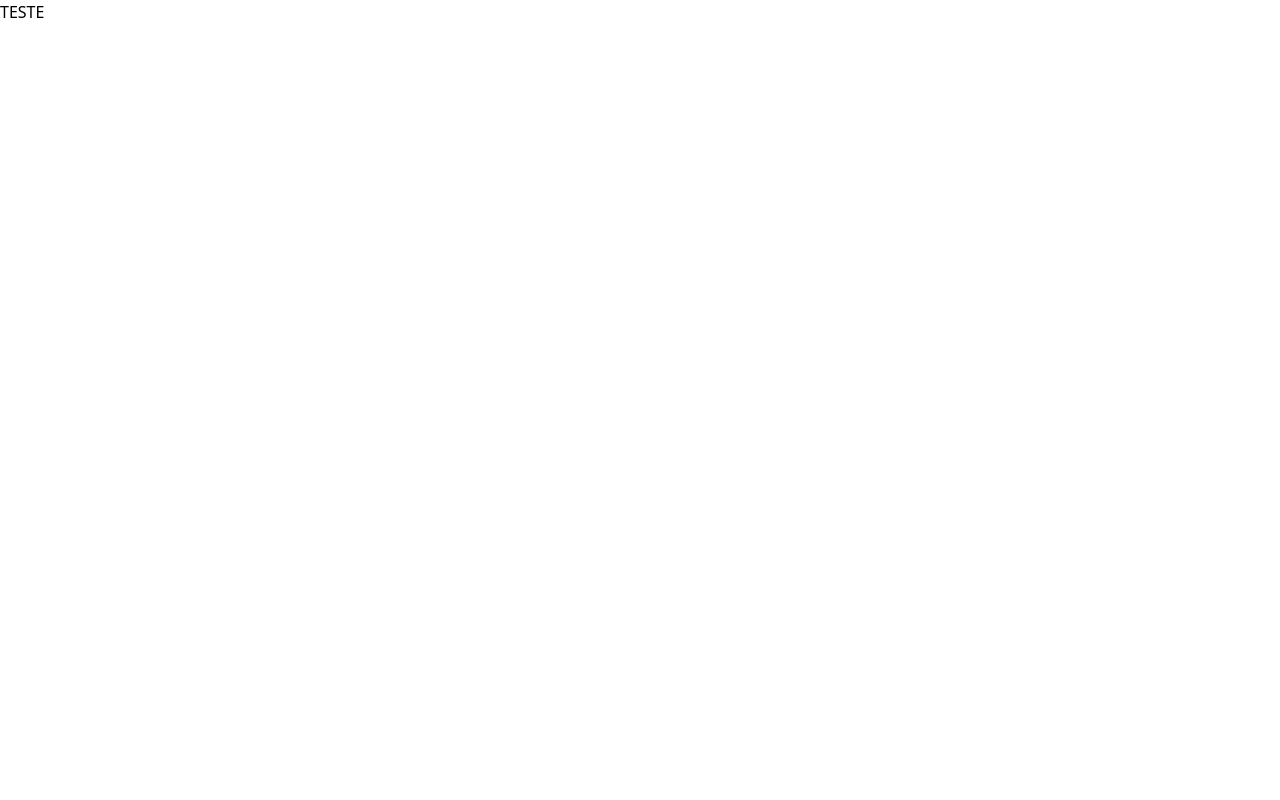
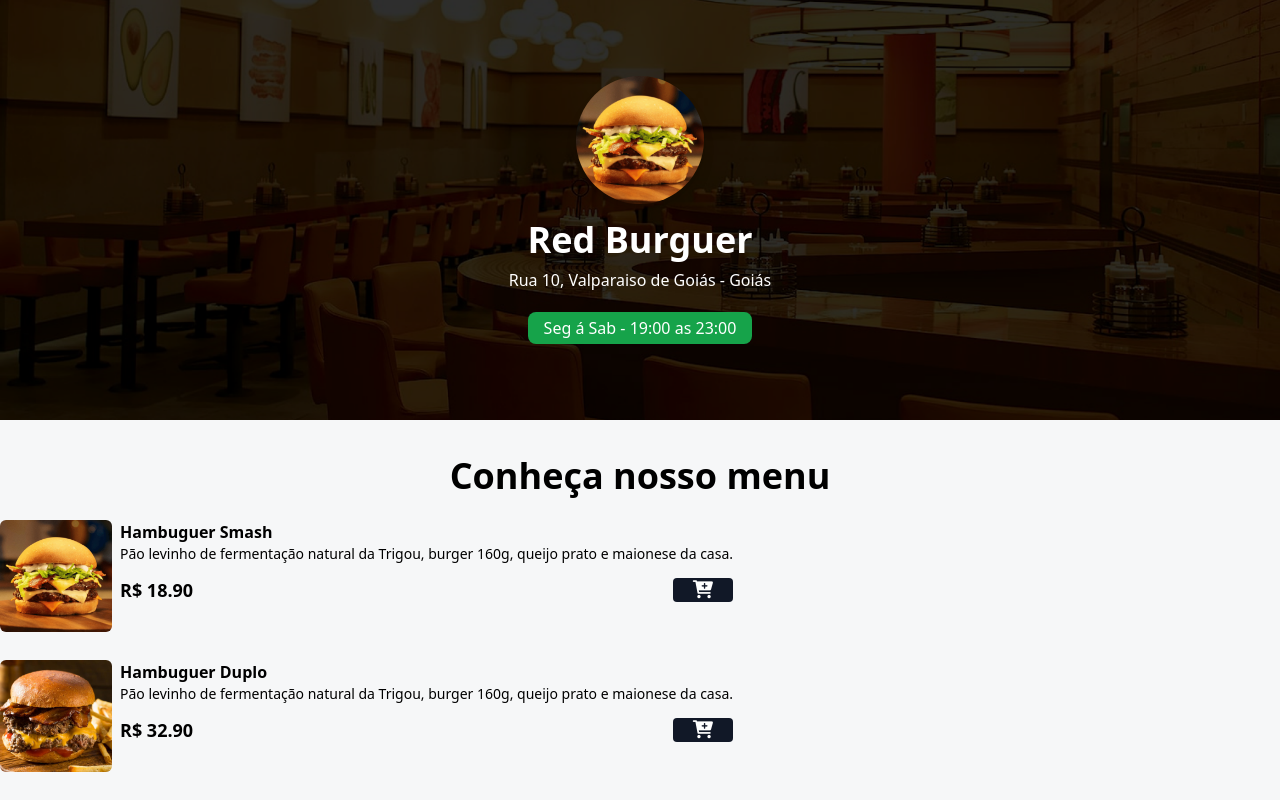
Before and after one commit to dev-vilela/RedBurguer, a website: page index.html in a window 1280 px wide. Drawn offline with Linux system fonts and the light colour scheme.

Commit message:
em processo

```diff
--- a/index.html
+++ b/index.html
@@ -5,9 +5,75 @@
     <meta name="viewport" content="width=device-width, initial-scale=1.0">
 
     <link rel="stylesheet" href="./styles/output.css">
+    <link rel="stylesheet" href="https://cdnjs.cloudflare.com/ajax/libs/font-awesome/6.0.0-beta3/css/all.min.css" integrity="sha512-Fo3rlrZj/k7ujTnHg4CGR2D7kSs0v4LLanw2qksYuRlEzO+tcaEPQogQ0KaoGN26/zrn20ImR1DfuLWnOo7aBA==" crossorigin="anonymous" referrerpolicy="no-referrer" />
+
     <title>REDBURGUER</title>
 </head>
 <body>
-    <h1>TESTE </h1>
+    <!--HEADER -->
+        <header class="w-full h-[420px] bg-zinc-900 bg-home bg-cover bg-center">
+            <div class="w-full h-full flex flex-col justify-center items-center">
+                <img src="./assets/hamb-1.png" alt="logo dev burguer" class="w-32 h-32 rounded-full shadow-lg hover:scale-110 duration-200">
+
+                <h1 class="text-4xl mt-4 mb-2 font-bold text-white">Red Burguer</h1>
+
+                <span class="text-white font-medium">Rua 10, Valparaiso de Goiás - Goiás</span>
+
+                <div class="bg-green-600 px-4 py-1 rounded-lg mt-5" id="date-span">
+                    <span class="text-white font-medium">Seg á Sab - 19:00 as 23:00</span>
+                </div>
+            </div>
+        </header>
+    <!--FIM--HEADER -->
+
+    <!------>
+    <h2 class="text-2xl md:text-4xl font-bold text-center mt-9 mb-6">Conheça nosso menu</h2>
+
+    <!---INICIO MENU--->
+        <div id="menu">
+            <main class="grid grid-cols-1 gap-7 max-w-7xl">
+                <!---PRODUTO-1-->
+                <div class="flex gap-2">
+                    <img src="assets/hamb-1.png" alt="hamguer smash" class="w-28 h-28 rounded-md hover:scale-110 hover:-rotate-2 duration-300">
+
+                    <div>
+                        <p class="font-bold">Hambuguer Smash</p>
+                        <p class="text-sm">Pão levinho de fermentação natural da Trigou, burger 160g, queijo prato e maionese da casa.</p>
+
+                        <div class="flex items-center gap-2 justify-between mt-3">
+                            <p class="font-bold text-lg">R$ 18.90</p>
+                            <button class="bg-gray-900 px-5 rounded add-to-cart-btn" data-name="Hambuguer Smash" data-price="18.90">
+                                <i class="fa fa-cart-plus text-lg text-white"></i>
+                            </button>
+                        </div>
+                    </div>
+                </div>
+                <!--FIM-PRODUTO-1-->
+
+                   <!---PRODUTO-2-->
+                   <div class="flex gap-2">
+                    <img src="assets/hamb-2.png" alt="hamguer Duplo" class="w-28 h-28 rounded-md hover:scale-110 hover:-rotate-2 duration-300">
+
+                    <div>
+                        <p class="font-bold">Hambuguer Duplo</p>
+                        <p class="text-sm">Pão levinho de fermentação natural da Trigou, burger 160g, queijo prato e maionese da casa.</p>
+
+                        <div class="flex items-center gap-2 justify-between mt-3">
+                            <p class="font-bold text-lg">R$ 32.90</p>
+                            <button class="bg-gray-900 px-5 rounded add-to-cart-btn" data-name="Hambuguer Duplo" data-price="32.90">
+                                <i class="fa fa-cart-plus text-lg text-white"></i>
+                            </button>
+                        </div>
+                    </div>
+                </div>
+                <!--FIM-PRODUTO-2-->
+
+            </main>
+        </div>
+    <!--FIM-INICIO MENU--->
+
+
+
+
 </body>
 </html>
--- a/styles/style.css
+++ b/styles/style.css
@@ -1,3 +1,7 @@
 @tailwind base;
 @tailwind components;
 @tailwind utilities;
+
+body{
+    background-color: #f6f7f8;
+}
--- a/tailwind.config.js
+++ b/tailwind.config.js
@@ -2,7 +2,11 @@
 module.exports = {
   content: ["./**/*.{html,js}"],
   theme: {
-    extend: {},
+    extend: {
+      backgroundImage:{
+        "home": "url('/assets/bg.png')"
+      }
+    },
   },
   plugins: [],
 }
```
Also changed, not shown: styles/output.css.
